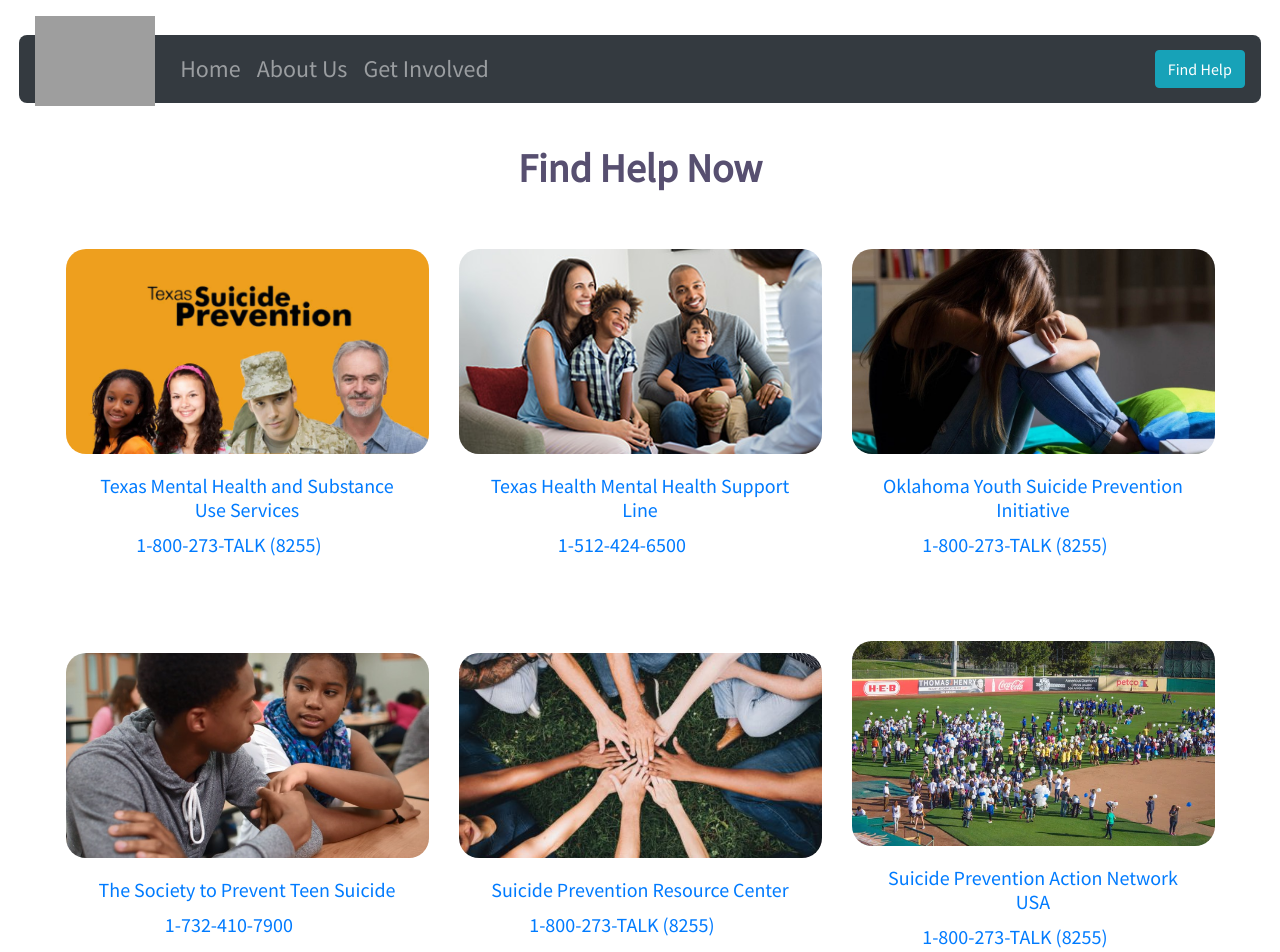
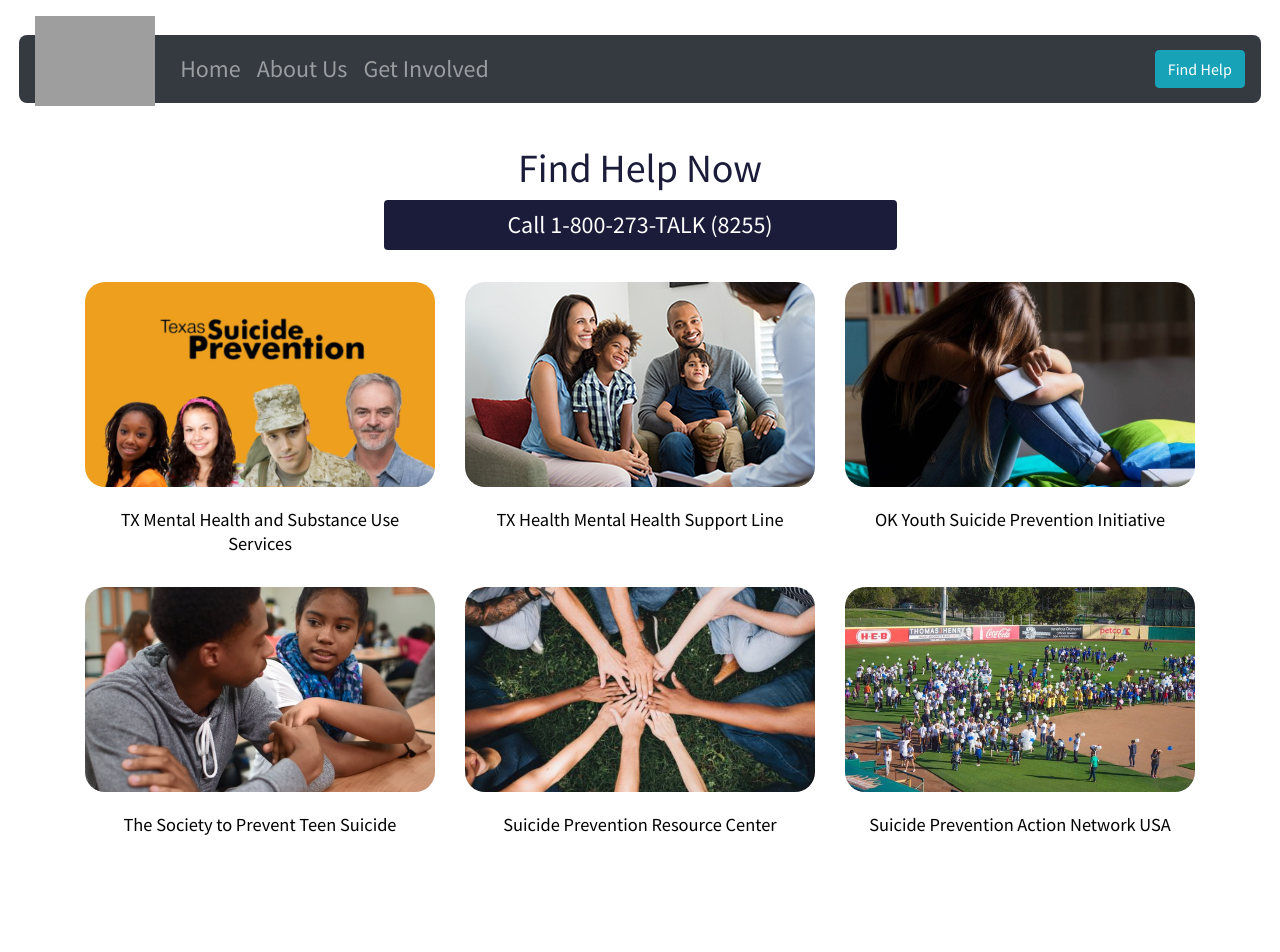
Before and after one commit to dchovanetz/GiveALife, a React (Create React App) app in the folder client/: page /community in a window 1280 px wide. Shown: the top 952 px of the page. After the commit the page ends 868 px from the top, so only its background shows below. Built offline with nearby package versions, Linux system fonts and the light colour scheme; grey boxes are pictures that could not be loaded.

Commit message:
resource page respnsive

```diff
--- a/client/src/App.css
+++ b/client/src/App.css
@@ -252,6 +252,20 @@
     max-width: 4em;
   }
 
+  a.phoneNumber {
+    font-size: 1.15rem;
+    width: 65%
+  }
+
+  div.resourcesCard {
+    width: 65%;
+    margin: auto auto
+  }
+
+  img.card-img-top.cardImg {
+    height: 150px;
+  }
+
   }
 
   @media screen and (min-width: 768px) {
@@ -268,10 +282,10 @@
       padding-top: 3%;
     }
 
-    /* .body-text {
-      padding: 2rem;
-      text-align: center;
-    } */
+    a.phoneNumber {
+      font-size: 1.5rem;
+      width: 45%
+    }
 
     }
 
@@ -310,8 +324,7 @@
 
 .resourcesTitle {
   text-align: center;
-  color: #574f70;
-  margin-bottom: 2rem;
+  color: #1b1b3a;
 }
 
 .resourcesMain {
@@ -325,8 +338,18 @@
 
 .resourcesCardDeck{
    /* border: 1px solid blue; */
-   width: 90%;
-   margin-bottom: 5rem !important;
+   width: 100%;
+   margin: 0 0 0 0!important;
+}
+
+.black-text a {
+  color: black;
+  font-size: 1.15rem;
+  height: 3%;
+}
+
+.black-text:hover a {
+  font-weight: 600;
 }
 
 .cardImg {
@@ -338,28 +361,26 @@
 
 .resourcesCard {
   border: none;
+  height: 30%;
 }
 
 .phoneNumber{
-  /* border: 1px solid blue; */
-  width: 90%;
-  margin-top: -1.5rem ;
-  /* border: 1px solid red; */
-  font-size: 20px;
+  font-size: 1.5rem;
+  width: 30%;
+  margin: auto auto;
+  margin-bottom: 2rem;
+  background-color: #1b1b3a;
+  color: white;
 }
 
-.phone{
-  border: none;
+.phoneNumber:hover {
+  font-weight: 600;
+  color: white
 }
 
-.hovereffect img {
-  display: block;
-  position: relative;
-  /* -webkit-transition: all 0.4s; */
-  transition: all 0.35s;
-}
 
-.hovereffect:hover img {
+
+.hovereffect:hover {
   filter: brightness(0.7);
 }
 
--- a/client/src/components/community/Resources.js
+++ b/client/src/components/community/Resources.js
@@ -14,75 +14,76 @@
 
 function Resources() {
     return(
-        <div className="resourcesMain">
-          <h1 class='resourcesTitle'><b>Find Help Now</b></h1><br/>
-<Row className="justify-content-md-center">
-<CardDeck className="resourcesCardDeck align-items-center  text-center">
-<Col xs={1} lg={12}></Col>
-  <Card className="resourcesCard hovereffect">
+  <div className="resourcesMain container">
+          <h1 class='resourcesTitle'>Find Help Now</h1>
+          <a className='phoneNumber btn btn-block' href="tel:1-800-273-8255">  Call 1-800-273-TALK (8255)</a>
+
+
+{/* <Row className="d-flex justify-content-md-center">     */}
+<CardDeck className="resourcesCardDeck d-flex flex-wrap justify-content-center align-items-stretch text-center">
+{/* <Col xs={1} lg={12}></Col> */}
+  <Card className="resourcesCard">
     <a href="https://texassuicideprevention.org/">
-    <Card.Img variant="top" className="cardImg"  src={suicidePrevention} />
+    <Card.Img variant="top" className="cardImg hovereffect"  src={suicidePrevention} />
     </a>
     <Card.Body>
-      <Card.Title> <a href="https://texassuicideprevention.org/" class="img-responsive"> Texas Mental Health and Substance Use Services </a></Card.Title>
+      <Card.Title className='black-text'> <a href="https://texassuicideprevention.org/"> TX Mental Health and Substance Use Services </a></Card.Title>
     </Card.Body>
-    <Card.Link className="phoneNumber" a href="tel:1-800-273-8255"> 1-800-273-TALK (8255) </Card.Link>
+
   </Card>
 
-  <Card className="resourcesCard hovereffect">
+  <Card className="resourcesCard">
   <a href="https://hhs.texas.gov/services/mental-health-substance-use">
-    <Card.Img variant="top" className="cardImg" src={texasMentalHealth} />
+    <Card.Img variant="top" className="cardImg hovereffect" src={texasMentalHealth} />
     </a>
     <Card.Body>
-      <Card.Title><a href="https://hhs.texas.gov/services/mental-health-substance-use" class="img-responsive">Texas Health Mental Health Support Line</a></Card.Title>
+      <Card.Title className='black-text'><a href="https://hhs.texas.gov/services/mental-health-substance-use" >TX Health Mental Health Support Line</a></Card.Title>
     </Card.Body>
-    <Card.Link className="phoneNumber" a href="tel:1-512-424-6500"> 1-512-424-6500 </Card.Link>
   </Card>
 
-  <Card className="resourcesCard hovereffect">
+  <Card className="resourcesCard">
   <a href="https://www.ok.gov/odmhsas/Prevention_/Prevention_Initiatives/Youth_Suicide_Prevention_and_Early_Intervention_Initiative/index.html">
-    <Card.Img variant="top" className="cardImg" src={oklahomaYouthSuicidePrevention} />
+    <Card.Img variant="top" className="cardImg hovereffect" src={oklahomaYouthSuicidePrevention} />
     </a>
     <Card.Body>
-      <Card.Title><a href="https://www.ok.gov/odmhsas/Prevention_/Prevention_Initiatives/Youth_Suicide_Prevention_and_Early_Intervention_Initiative/index.html" class="img-responsive">Oklahoma Youth Suicide Prevention Initiative </a></Card.Title>
+      <Card.Title className='black-text'><a href="https://www.ok.gov/odmhsas/Prevention_/Prevention_Initiatives/Youth_Suicide_Prevention_and_Early_Intervention_Initiative/index.html">OK Youth Suicide Prevention Initiative </a></Card.Title>
       </Card.Body>
-    <Card.Link className="phoneNumber" a href="tel:1-800-273-8255"> 1-800-273-TALK (8255) </Card.Link>
   </Card>
   </CardDeck>
 
   <CardDeck className="resourcesCardDeck align-items-center  text-center">
-  <Col xs={1} s={2} lg={12}></Col>
-  <Card className="resourcesCard hovereffect">
+  {/* <Col xs={1} s={2} lg={12}></Col> */}
+  <Card className="resourcesCard">
   <a href="https://www.sptsusa.org/">
-    <Card.Img variant="top" className="cardImg" src={preventTeenSuicide} />
+    <Card.Img variant="top" className="cardImg hovereffect" src={preventTeenSuicide} />
     </a>
     <Card.Body>
-      <Card.Title> <a href="https://www.sptsusa.org/" class="img-responsive">The Society to Prevent Teen Suicide</a> </Card.Title>
+      <Card.Title className='black-text'> <a href="https://www.sptsusa.org/">The Society to Prevent Teen Suicide</a> </Card.Title>
     </Card.Body>
-    <Card.Link className="phoneNumber" a href="tel:1-732-410-7900"> 1-732-410-7900 </Card.Link>
+
   </Card>
 
-  <Card className="resourcesCard hovereffect">
+  <Card className="resourcesCard">
   <a href="http://www.sprc.org/">
-    <Card.Img variant="top" className="cardImg" src={suicidePreventionResourceCenter} />
+    <Card.Img variant="top" className="cardImg hovereffect" src={suicidePreventionResourceCenter} />
     </a>
     <Card.Body>
-      <Card.Title> <a href="http://www.sprc.org/" class="img-responsive">Suicide Prevention Resource Center</a> </Card.Title>
+      <Card.Title className='black-text'> <a href="http://www.sprc.org/">Suicide Prevention Resource Center</a> </Card.Title>
       </Card.Body>
-    <Card.Link className="phoneNumber" a href="tel:1-800-273-8255"> 1-800-273-TALK (8255) </Card.Link>
+
   </Card>
 
-  <Card className="resourcesCard hovereffect">
+  <Card className="resourcesCard">
   <a href="http://www.spanusa.org/">
-    <Card.Img variant="top" className="cardImg" src={suicidePreventionAction}  />
+    <Card.Img variant="top" className="cardImg hovereffect" src={suicidePreventionAction}  />
     </a>
     <Card.Body>
-      <Card.Title><a href="http://www.spanusa.org/" class="img-responsive"> Suicide Prevention Action Network USA</a> </Card.Title>
+      <Card.Title className='black-text'><a href="http://www.spanusa.org/"> Suicide Prevention Action Network USA</a> </Card.Title>
     </Card.Body>
-    <Card.Link className="phoneNumber" a href="tel:1-800-273-8255"> 1-800-273-TALK (8255) </Card.Link>
+
   </Card>
 </CardDeck>
-</Row>
+{/* </Row> */}
         </div>
     )
 
```
